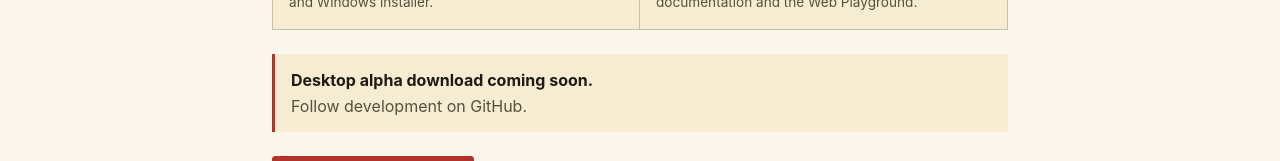
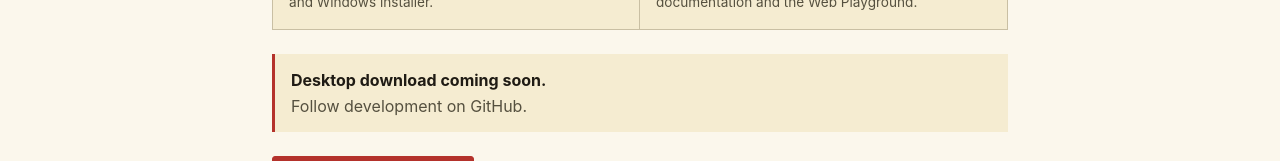
Before and after one commit to abnzrdev/zealrn-web, a React (Vite) app: page /#/docs/html/introduction in a window 1280 px wide. Both pictures are taken after a click on the button "Compare with Desktop". Shown: the part 525-686 px from the top of the page. Built offline with nearby package versions, Linux system fonts and the light colour scheme.

Commit message:
chore: prepare zealrn web 0.1.0

```diff
--- a/package.json
+++ b/package.json
@@ -1,6 +1,6 @@
 {
   "name": "zealrn-web",
-  "version": "0.1.0-alpha",
+  "version": "0.1.0",
   "private": true,
   "type": "module",
   "engines": {
--- a/src/App.tsx
+++ b/src/App.tsx
@@ -133,7 +133,7 @@ export default function App() {
           <h1>Get ZealRN Desktop</h1>
           <p>ZealRN Web is a free trial with five compact starter guides. Desktop is the complete offline learning workspace.</p>
           <ul className="desktop-features"><li><strong>Full docset catalog</strong><span>Download from the complete Zeal catalog and keep large libraries offline.</span></li><li><strong>Native local storage</strong><span>SQLite notes and filesystem exports without browser storage limits.</span></li><li><strong>Linux and Windows packages</strong><span>AppImage, Debian package, portable Windows ZIP, and Windows installer.</span></li><li><strong>Developer tools</strong><span>Native external-terminal integration alongside documentation and the Web Playground.</span></li></ul>
-          <div className="callout"><strong>Desktop alpha download coming soon.</strong><span>Follow development on GitHub.</span></div>
+          <div className="callout"><strong>Desktop download coming soon.</strong><span>Follow development on GitHub.</span></div>
           <a className="primary-button link-button" href="https://github.com/abnzrdev/zealrn" rel="noreferrer">View ZealRN Desktop</a>
         </section>
       )}
--- a/src/notes/backup.ts
+++ b/src/notes/backup.ts
@@ -4,7 +4,7 @@ import { pageIdentity, type LearningNote } from './storage';
 
 export const BACKUP_FORMAT = 'zealrn-web-notes';
 export const BACKUP_VERSION = 1;
-export const APP_VERSION = '0.1.0-alpha';
+export const APP_VERSION = '0.1.0';
 export const MAX_IMPORT_BYTES = 5 * 1024 * 1024;
 const MAX_IMPORT_NOTES = 10_000;
 const MAX_METADATA_LENGTH = 4096;
--- a/src/storage/StorageView.tsx
+++ b/src/storage/StorageView.tsx
@@ -115,7 +115,7 @@ export function StorageView({ repository: suppliedRepository }: { repository?: N
         <article><HardDrive aria-hidden="true" /><span>Used</span><strong>{formatBytes(stats.usage)}</strong><small>of {formatBytes(stats.quota)}</small></article>
         <article><Database aria-hidden="true" /><span>Learning notes</span><strong>{stats.notes}</strong><small>IndexedDB schema v1</small></article>
         <article><Archive aria-hidden="true" /><span>Starter guides</span><strong>{documents.length}</strong><small>Bundled for offline use</small></article>
-        <article><Download aria-hidden="true" /><span>Application caches</span><strong>{stats.caches}</strong><small>ZealRN Web 0.1.0-alpha</small></article>
+        <article><Download aria-hidden="true" /><span>Application caches</span><strong>{stats.caches}</strong><small>ZealRN Web 0.1.0</small></article>
       </div>
       <div className="storage-sections">
         <section>
```
Also changed, not shown: 1 other file (tests, documents, lock files or other folders).
